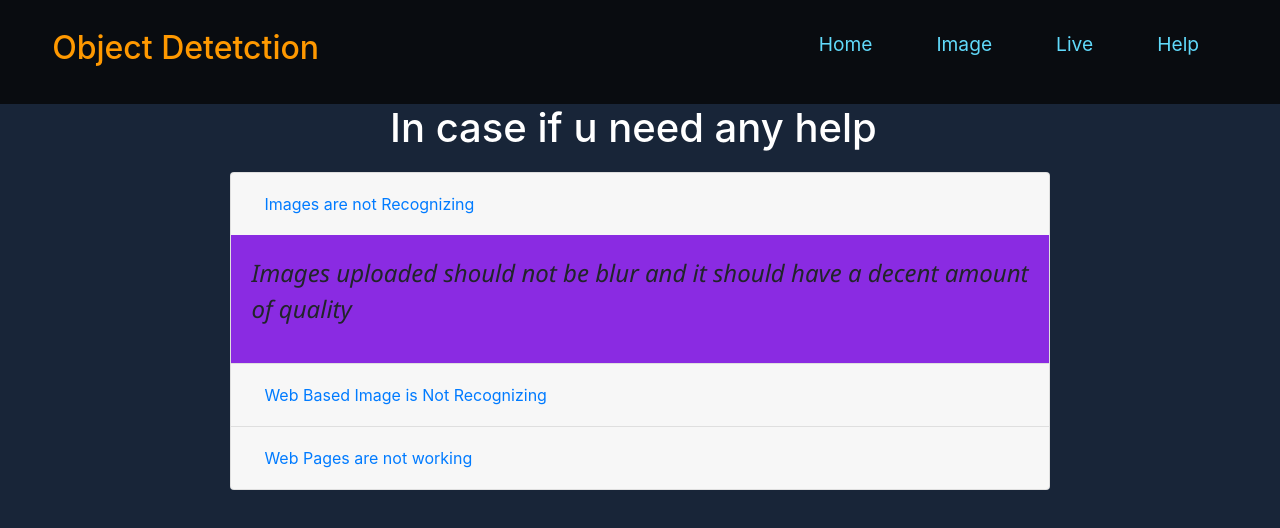
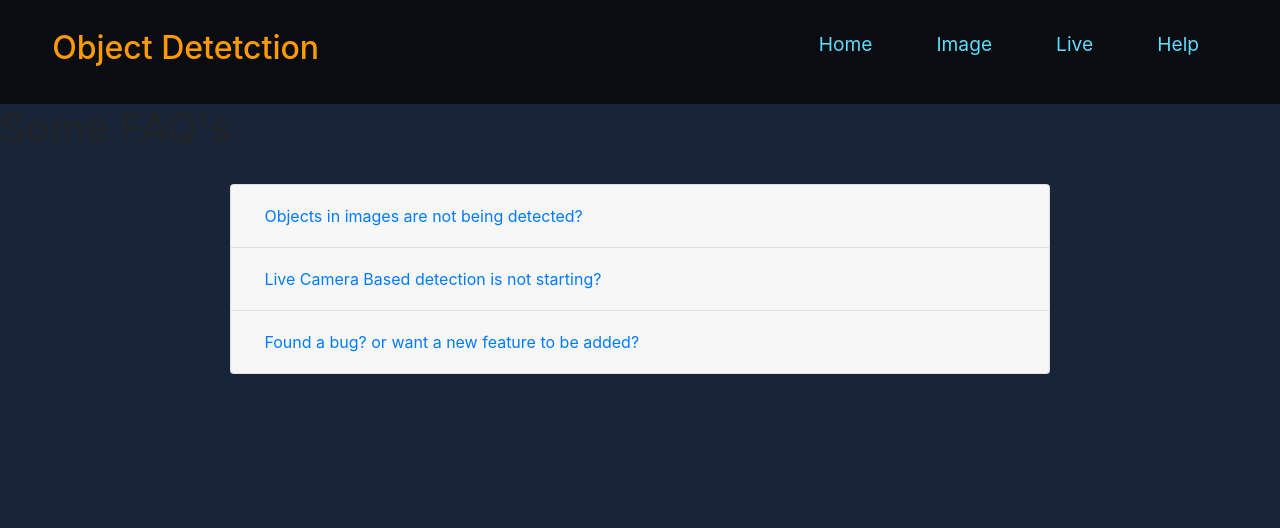
Before and after one commit to Radon333/Obj-detection, a React (Create React App) app: page /help in a window 1280 px wide. Shown: the top 528 px of the page. Built offline with nearby package versions, Linux system fonts and the light colour scheme.

Commit message:
improved faqs

```diff
--- a/src/Pages/Help/Help.js
+++ b/src/Pages/Help/Help.js
@@ -6,22 +6,22 @@ function Help() {
   return (
     <div>
       <div className="hero-area">
+      <h1 id="faq">Some FAQ's</h1>
         <div className="hero-text">
-          <h1>In case if u need any help</h1>
+          <br/>
         </div>
           <div className="accordion">
-            <Accordion defaultActiveKey="0">
+            <Accordion>
               <Card>
                 <Card.Header>
                   <Accordion.Toggle as={Button} variant="link" eventKey="0">
-                    Images are not Recognizing
+                    Objects in images are not being detected?
                   </Accordion.Toggle>
                 </Card.Header>
                 <Accordion.Collapse eventKey="0">
                   <Card.Body className="inner-content">
                     <p>
-                      Images uploaded should not be blur and it should have a
-                      decent amount of quality
+                      Make sure the uploaded image isn't blurred and the object to be detected is focused.
                     </p>
                   </Card.Body>
                 </Accordion.Collapse>
@@ -29,14 +29,13 @@ function Help() {
               <Card>
                 <Card.Header>
                   <Accordion.Toggle as={Button} variant="link" eventKey="1">
-                    Web Based Image is Not Recognizing
+                    Live Camera Based detection is not starting?
                   </Accordion.Toggle>
                 </Card.Header>
                 <Accordion.Collapse eventKey="1">
                   <Card.Body className="inner-content">
                     <p>
-                      The web camera quality should be decent in order to have a
-                      recognize the image
+                      You need to allow the website to use the camera when permission pop up box appears.It might take few minutes to start depending upon your system.
                     </p>
                   </Card.Body>
                 </Accordion.Collapse>
@@ -44,14 +43,13 @@ function Help() {
               <Card>
                 <Card.Header>
                   <Accordion.Toggle as={Button} variant="link" eventKey="2">
-                    Web Pages are not working
+                    Found a bug? or want a new feature to be added?
                   </Accordion.Toggle>
                 </Card.Header>
                 <Accordion.Collapse eventKey="2">
                   <Card.Body className="inner-content">
                     <p>
-                      When the Sites are not working properly the website must
-                      be under construction and soon it will be working properly`
+                      You can raise an issue <a href="https://github.com/Radon333/Obj-detection/issues">here</a> with proper description and labels
                     </p>
                   </Card.Body>
                 </Accordion.Collapse>
```
